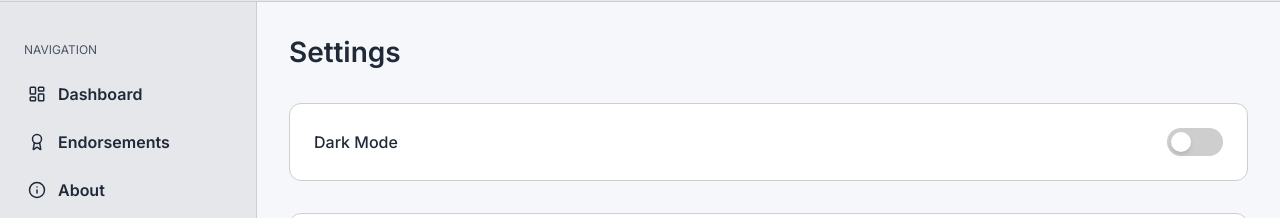
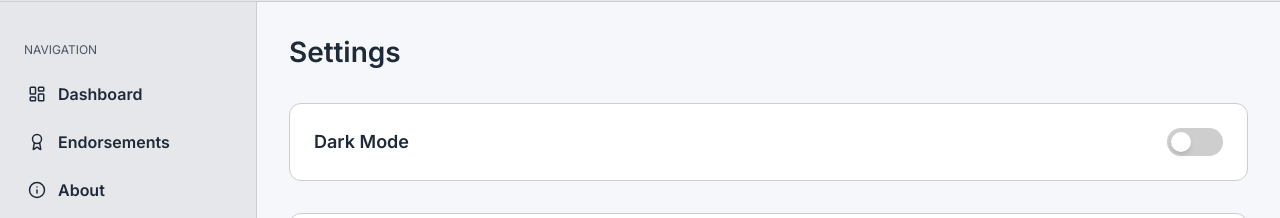
Before and after one commit to NCHS-Software-Engineering/NCHS-pathways-app, a Next.js app in the folder pathways-app/: page /settings in a window 1280 px wide. Shown: the part 62-280 px from the top of the page. Built offline with nearby package versions, Linux system fonts and the light colour scheme; no server answers.

Commit message:
Header changes in Settings
- "Dark Mode" and "Profile" now have the same format, and are both h3

```diff
--- a/pathways-app/app/settings/page.tsx
+++ b/pathways-app/app/settings/page.tsx
@@ -89,9 +89,9 @@ export default function SettingsPage() {
           {/* Appearance */}
           <div className="bg-(--bg-card) border border-(--border-primary) rounded-xl p-6">
             <div className="flex items-center justify-between">
-              <span className="font-medium">
+              <h3 className="text-lg font-semibold">
                 Dark Mode
-              </span>
+              </h3>
 
               <button
                 onClick={toggleDark}
```
